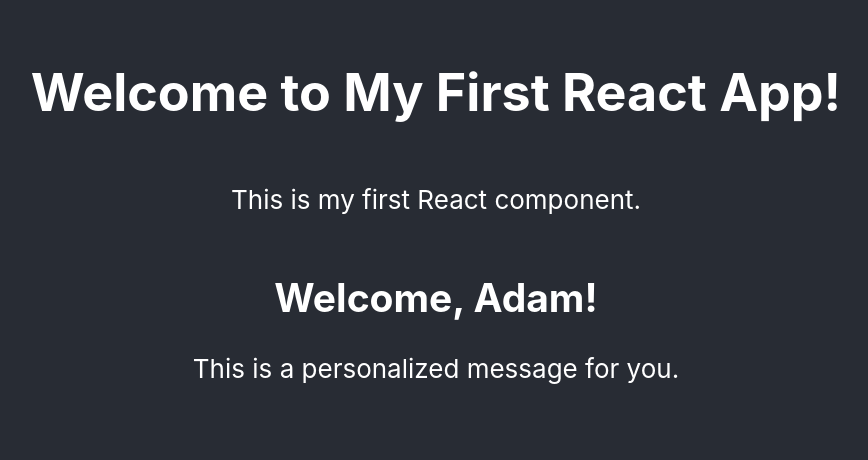
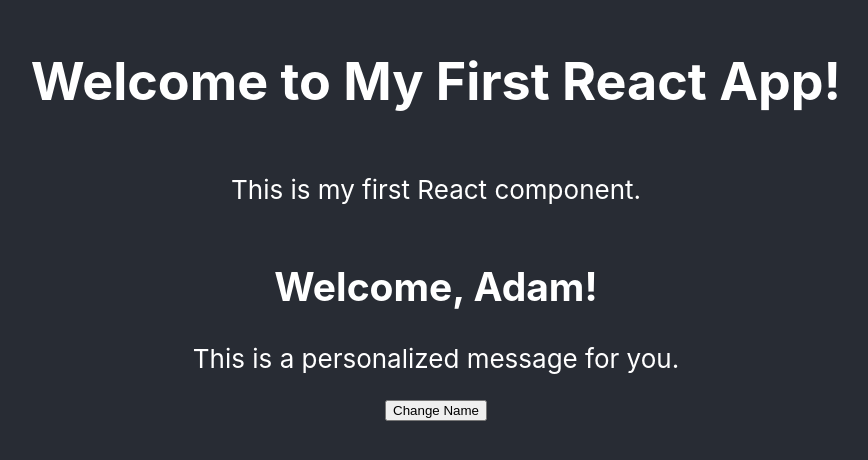
Before and after one commit to iAdamo/my-first-react-app, a React (Create React App) app: page / in a window 1280 px wide. Shown: the part 182-642 px from the top of the page, without its empty margins (204-1072 px from the left). Built offline with nearby package versions, Linux system fonts and the light colour scheme.

Commit message:
Introduction to State

```diff
--- a/src/App.js
+++ b/src/App.js
@@ -1,14 +1,19 @@
+import React, { useState } from 'react';
 import './App.css';
 import Welcome from './Welcome';
 
 
 function App() {
+  // Declare a new state variable called "name"
+  const [name, setName] = useState('Adam');
+
   return (
     <div className="App">
       <header className="App-header">
         <h1>Welcome to My First React App!</h1>
         <p>This is my first React component.</p>
-        <Welcome name="Adam" /> {/* Add a Welcome component */}
+        <Welcome name={name} /> {/* Add a Welcome component */}
+        <button onClick={() => setName('Tunde')}>Change Name</button>
       </header>
     </div>
   );
```
